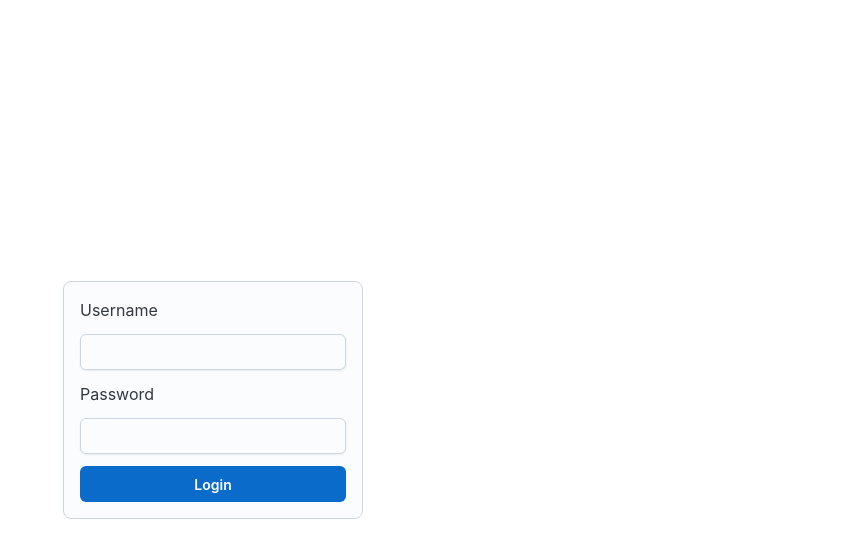
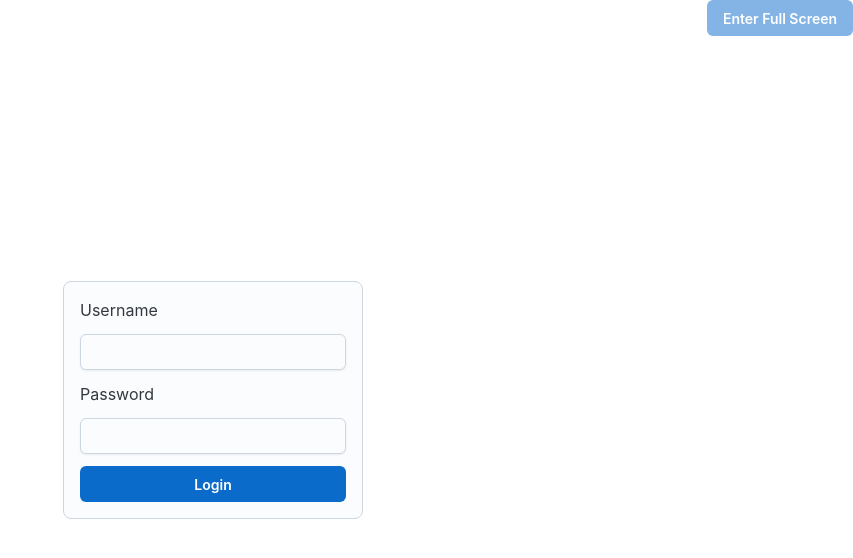
Before and after one commit to a-wang16/Full-Stack-Django-React-POS-System, a React (Create React App) app in the folder frontend/: page / in a window 1280 px wide. Shown: the top 558 px of the page, without its empty margins (427-1280 px from the left). Built offline with nearby package versions, Linux system fonts and the light colour scheme; no server answers.

Commit message:
full screen button

```diff
--- a/frontend/src/App.js
+++ b/frontend/src/App.js
@@ -5,11 +5,12 @@ import OrderEntryPage from "./pages/OrderEntryPage";
 
 import ProtectedRoute from "./components/ProtectedRoute";
 import {Button, Drawer, Stack, Typography} from "@mui/joy";
-import {useState} from "react";
+import React, {useState} from "react";
 import NavigationDrawer from "./components/NavigationDrawer";
 import CheckoutPage from "./pages/CheckoutPage";
 import RotatingMenuDisplayPage from "./pages/RotatingMenuDisplayPage";
 import MenuDisplayByCategoryPage from "./pages/MenuDisplayByCategoryPage";
+import FullScreenButton from "./components/FullScreenButton";
 
 
 function App() {
@@ -26,6 +27,8 @@ function App() {
                       }}>
               </Button>
               <NavigationDrawer open={open} setOpen={setOpen}/>
+              <FullScreenButton/>
+
 
               <Routes>
                   <Route path="/" element={<LoginPage />} />
--- /dev/null
+++ b/frontend/src/components/FullScreenButton.js
@@ -0,0 +1,32 @@
+import React, { useState } from 'react';
+import {Button} from '@mui/joy';
+
+const FullScreenButton = () => {
+    const [isFullScreen, setIsFullScreen] = useState(false);
+
+    const handleFullScreenToggle = () => {
+        if (!document.fullscreenElement) {
+            document.documentElement.requestFullscreen().catch((e) => {
+                console.error(`Error attempting to enable full-screen mode: ${e.message} (${e.name})`);
+            });
+            setIsFullScreen(true);
+        } else if (document.exitFullscreen) {
+            document.exitFullscreen();
+            setIsFullScreen(false);
+        }
+    };
+
+    return (
+        <Button onClick={handleFullScreenToggle}
+                sx={{
+                    position: 'fixed',
+                    right: 0,
+                    zIndex: 20,
+                    opacity: .5,
+                }}>
+            {isFullScreen ? 'Exit Full Screen' : 'Enter Full Screen'}
+        </Button>
+    );
+};
+
+export default FullScreenButton;
```
